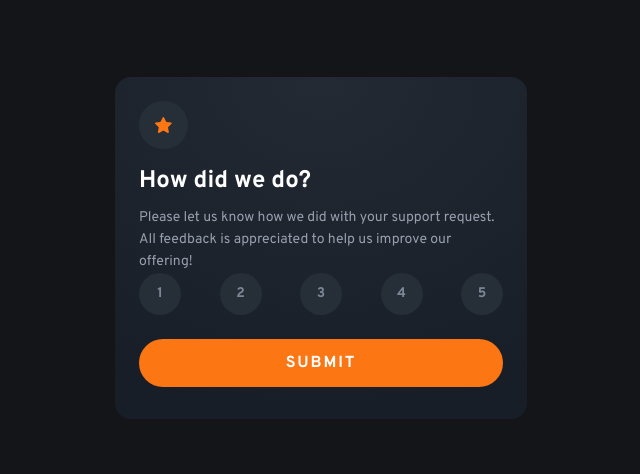
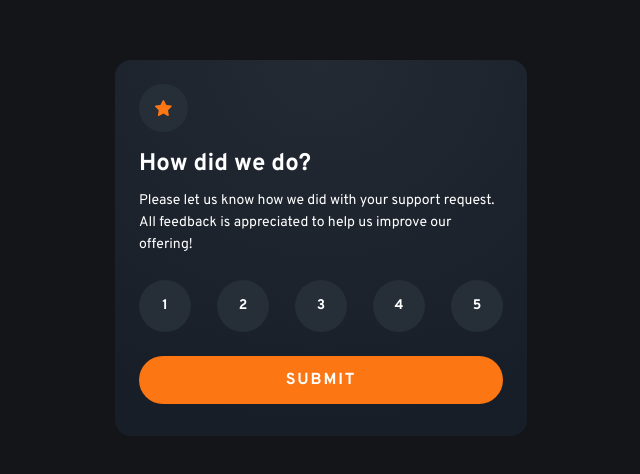
Before and after one commit to livsantana/feedback-reactjs, a React (Vite) app: page / in a window 1280 px wide. Shown: the part 152-626 px from the top of the page, without its empty margins (319-959 px from the left). Built offline with nearby package versions, Linux system fonts and the light colour scheme.

Commit message:
estilização do seundo card e fim do projeto

```diff
--- a/src/App.jsx
+++ b/src/App.jsx
@@ -3,6 +3,7 @@ import illustration from "./assets/illustration-thank-you.svg"
 import { useState } from "react"
 
 export function App() {
+  // submited= variável e setsubmited= funçã q atualiza o valor da variável
   const [submited, setSubmited] = useState(false)
   const [rateNote, setRateNote] = useState(0)
 
@@ -20,29 +21,34 @@ export function App() {
   }
 
   return (
-    submited === false ? (
+    submited ===  false ? (
       <div className="bg-radial-gradient max-w-103 px-6 pt-6 pb-8 rounded-2xl font-overpass">
+
         <div className="bg-dark-blue p-4 w-fit rounded-full mb-4">
-          <img src={iconStar} alt="icone da estrela" />
+          <img src={iconStar} alt="icone estrela" />
         </div>
 
         <h1 className="font-bold text-2xl mb-2.5">How did we do?</h1>
-
-        <p className="text-light-grey text-sm leading-1" mb-6>Please let us know how we did with your support request. All feedback is appreciated to help us improve our offering!</p>
+        <p className="text-light-gray text-sm leading-1 mb-6">Please let us know how we did with your support request. All feedback is appreciated
+          to help us improve our offering!</p>
 
         <div className="flex justify-between mb-6">
-          <input type="button" value={1} className="bg-dark-blue w-10.5 h-10.5 rounded-full text-sm text-medium-grey font-bold  focus:bg-medium-grey focus:text-white" onClick={() => handleChangeRateNote(1)} />
-          <input type="button" value={2} className="bg-dark-blue w-10.5 h-10.5 rounded-full text-sm text-medium-grey font-bold  focus:bg-medium-grey focus:text-white" onClick={() => handleChangeRateNote(2)} />
-          <input type="button" value={3} className="bg-dark-blue w-10.5 h-10.5 rounded-full text-sm text-medium-grey font-bold  focus:bg-medium-grey focus:text-white" onClick={() => handleChangeRateNote(3)} />
-          <input type="button" value={4} className="bg-dark-blue w-10.5 h-10.5 rounded-full text-sm text-medium-grey font-bold  focus:bg-medium-grey focus:text-white" onClick={() => handleChangeRateNote(4)} />
-          <input type="button" value={5} className="bg-dark-blue w-10.5 h-10.5 rounded-full text-sm text-medium-grey font-bold  focus:bg-medium-grey focus:text-white" onClick={() => handleChangeRateNote(5)} />
+          <input type="button" value={1} className="bg-dark-blue w-10.5 h-10.5 rounded-full text-sm text-medium-gray font-bold focus:bg-medium-grey
+           focus:text-white hover:bg-orange hover:text-white cursor-pointer sm:w-13 sm:h-13 transition duration-400" onClick={() => handleChangeRateNote(1)}/>
+          <input type="button" value={2} className="bg-dark-blue w-10.5 h-10.5 rounded-full text-sm text-medium-gray font-bold focus:bg-medium-grey
+           focus:text-white hover:bg-orange hover:text-white cursor-pointer sm:w-13 sm:h-13 transition duration-400" onClick={() => handleChangeRateNote(2)}/>
+          <input type="button" value={3} className="bg-dark-blue w-10.5 h-10.5 rounded-full text-sm text-medium-gray font-bold focus:bg-medium-grey
+           focus:text-white hover:bg-orange hover:text-white cursor-pointer sm:w-13 sm:h-13 transition duration-400" onClick={() => handleChangeRateNote(3)}/>
+          <input type="button" value={4} className="bg-dark-blue w-10.5 h-10.5 rounded-full text-sm text-medium-gray font-bold focus:bg-medium-grey
+           focus:text-white hover:bg-orange hover:text-white cursor-pointer sm:w-13 sm:h-13 transition duration-400" onClick={() => handleChangeRateNote(4)}/>
+          <input type="button" value={5} className="bg-dark-blue w-10.5 h-10.5 rounded-full text-sm text-medium-gray font-bold focus:bg-medium-grey
+           focus:text-white hover:bg-orange hover:text-white cursor-pointer sm:w-13 sm:h-13 transition duration-400" onClick={() => handleChangeRateNote(5)}/>
         </div>
 
-        <button className="bg-orange w-full py-3 rounded-3xl uppercase font-bold tracking-1" onClick={handleSubmit}>Submit</button>
-
+        <button className="bg-orange w-full py-3 rounded-3xl uppercase font-bold tracking-1 hover:bg-white hover:text-orange cursor-pointer
+        transition duration-400" onClick={handleSubmit}>Submit</button>
       </div>
-    )
-      : (
+    ) : (
         <div className="bg-radial-gradient max-w-103 px-6 pt-6 pb-8 rounded-2xl font-overpass text-center">
           <img src={illustration} alt="imagem" className="mx-auto mb-6" />
 
```
